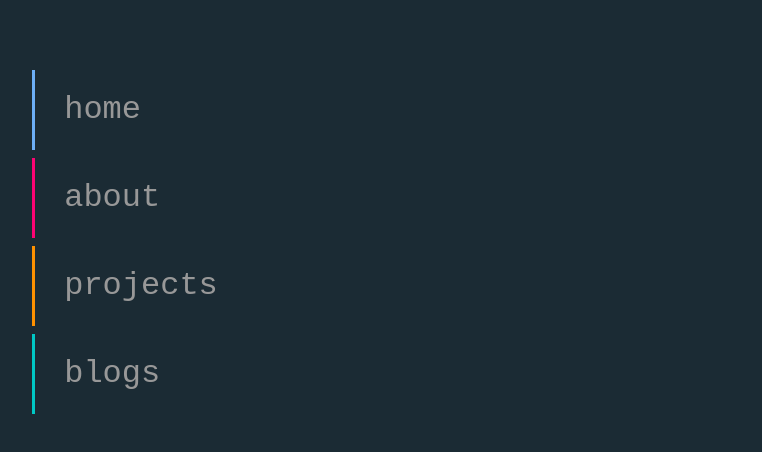
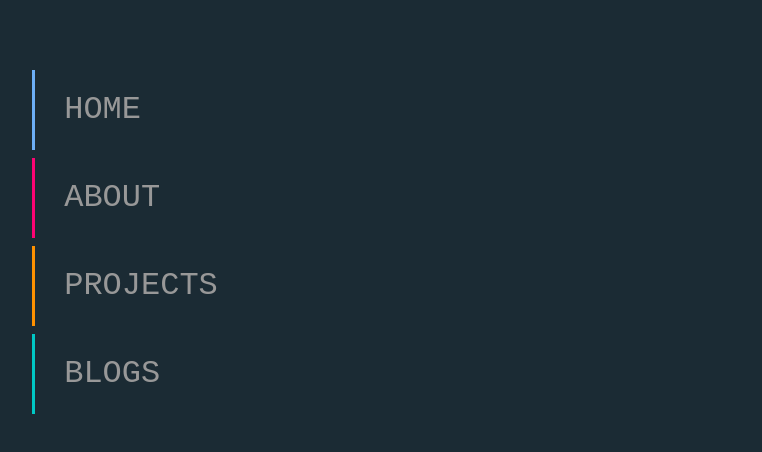
Before and after one commit to Anshkakkar15/next-portfolio, a Next.js app: page / in a window 1280 px wide. Both pictures are taken after a click on the element 1218 px from the left and 40 px from the top of the page. Shown: the part 158-610 px from the top of the page, without its empty margins (499-1261 px from the left). Built offline with nearby package versions, Linux system fonts and the light colour scheme.

Commit message:
header remove error

```diff
--- a/app/layout/Header/index.jsx
+++ b/app/layout/Header/index.jsx
@@ -1,4 +1,5 @@
 import { HeaderData } from "app/common/mock";
+import Link from "next/link";
 import React, { useState } from "react";
 
 export const Header = ({ styles }) => {
@@ -26,9 +27,13 @@ export const Header = ({ styles }) => {
           {HeaderData?.map((el) => {
             return (
               <li style={{ visibility: open ? "visible" : "hidden" }}>
-                <a class={`${styles.nav_link}`} href={el?.link}>
+                <Link
+                  class={`${styles.nav_link}`}
+                  href={el?.slug}
+                  onClick={() => setOpen(false)}
+                >
                   {el?.name}
-                </a>
+                </Link>
               </li>
             );
           })}
--- a/styles/Layout.module.css
+++ b/styles/Layout.module.css
@@ -24,6 +24,8 @@
   z-index: 99;
   top: 0;
   left: 0;
+  text-transform: uppercase;
+  cursor: pointer;
 }
 .primary_nav:before {
   content: "";
```
